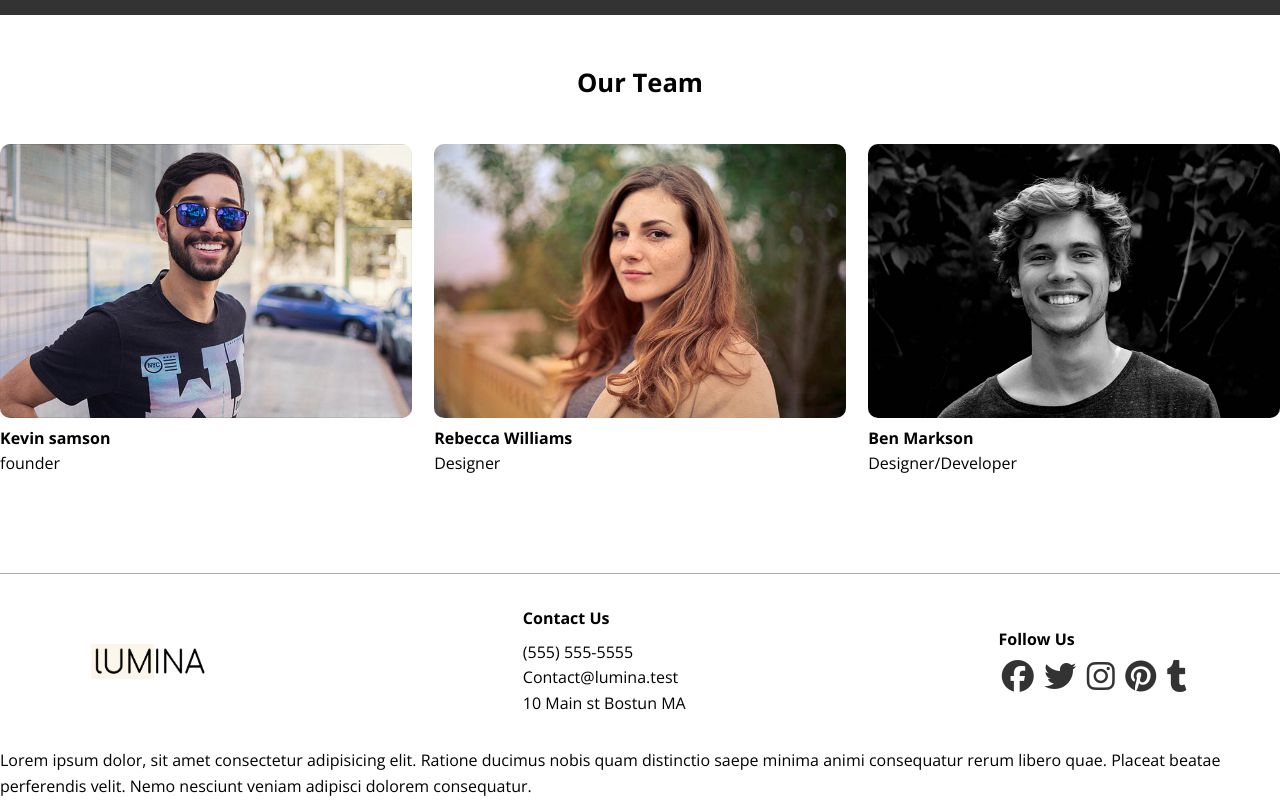
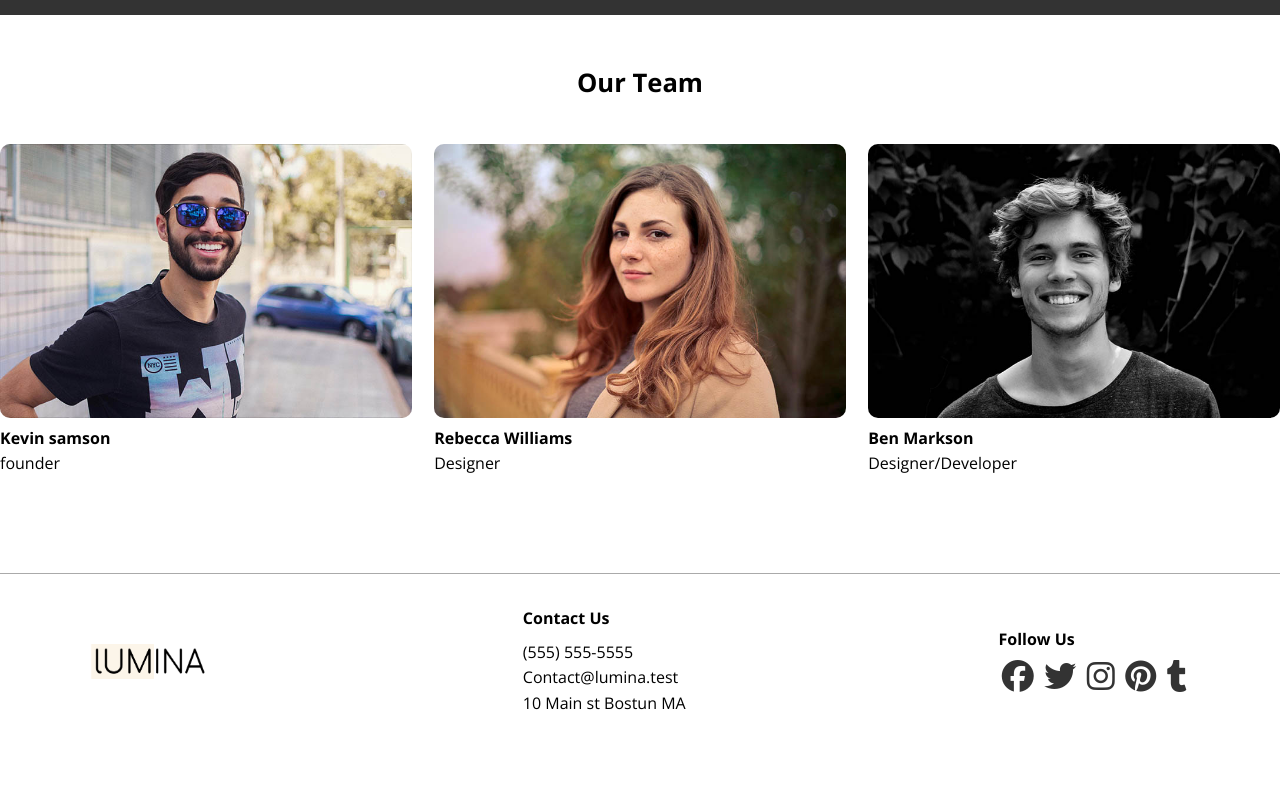
Before and after one commit to Shafiq-Farookhi/lumina-project, a plain HTML site: page about.html in a window 1280 px wide. Shown: the part 902-1702 px from the top of the page. After the commit the page ends 1650 px from the top, so only its background shows below. Drawn offline with nearby package versions, Linux system fonts and the light colour scheme.

Commit message:
delete-div

```diff
--- a/about.html
+++ b/about.html
@@ -98,9 +98,5 @@
         </div>
     </footer>
 
-    <div>
-        <p>Lorem ipsum dolor, sit amet consectetur adipisicing elit. Ratione ducimus nobis quam distinctio saepe minima animi consequatur rerum libero quae. Placeat beatae perferendis velit. Nemo nesciunt veniam adipisci dolorem consequatur.</p>
-    </div>
-
 </body>
 </html>
```
